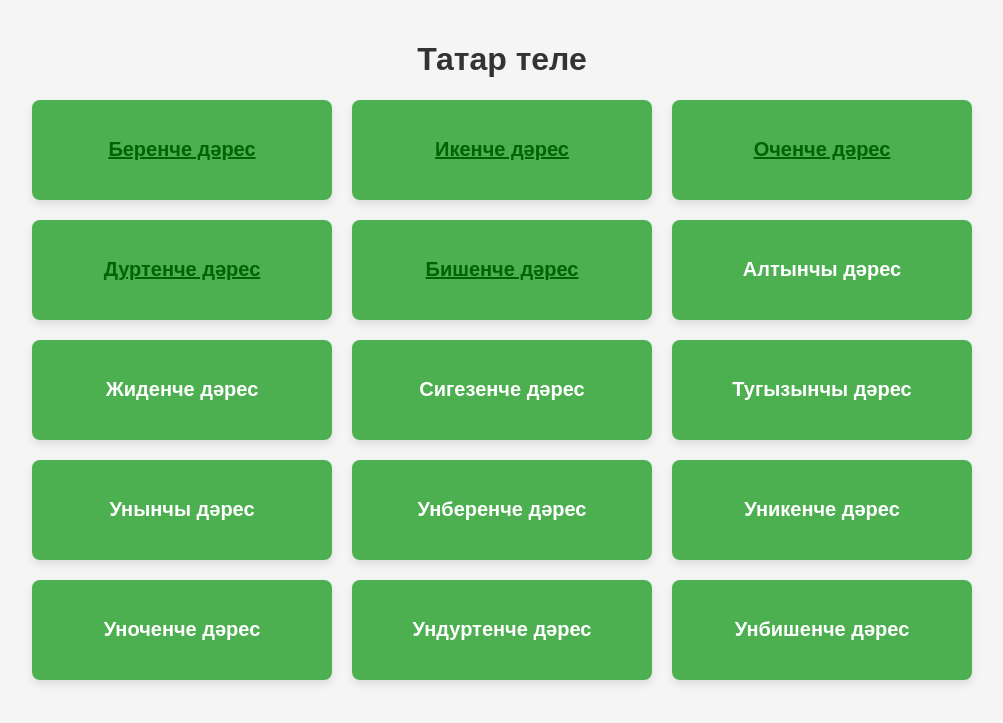
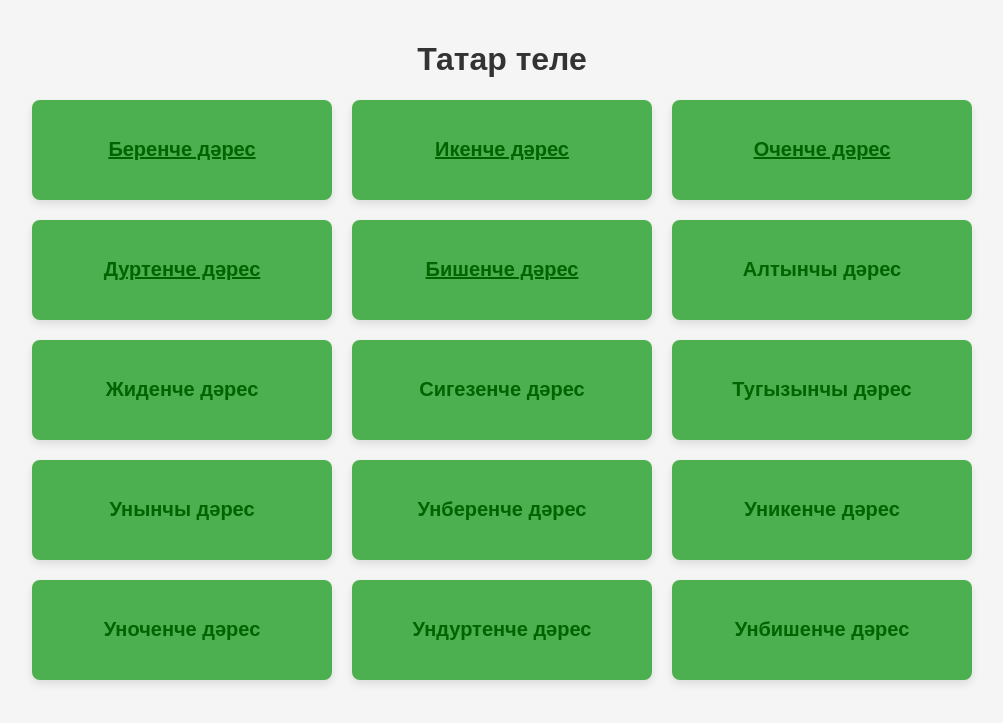
Before and after one commit to Madinawkwk/TatarLang, a Flask app: page / in a window 1280 px wide. Shown: the top 723 px of the page, without its empty margins (138-1141 px from the left). Run offline with Flask 3, Linux system fonts and the light colour scheme.

Commit message:
Update index.html

```diff
--- a/templates/index.html
+++ b/templates/index.html
@@ -30,7 +30,7 @@
             width: 300px;
             height: 100px;
             background-color: #4CAF50;
-            color: white;
+            color: #006400;
             display: flex;
             align-items: center;
             justify-content: center;
@@ -42,6 +42,7 @@
 
         .lesson-block:hover {
             background-color: #45a049;
+            color: #006400;
             cursor: pointer;
         }
 
```
